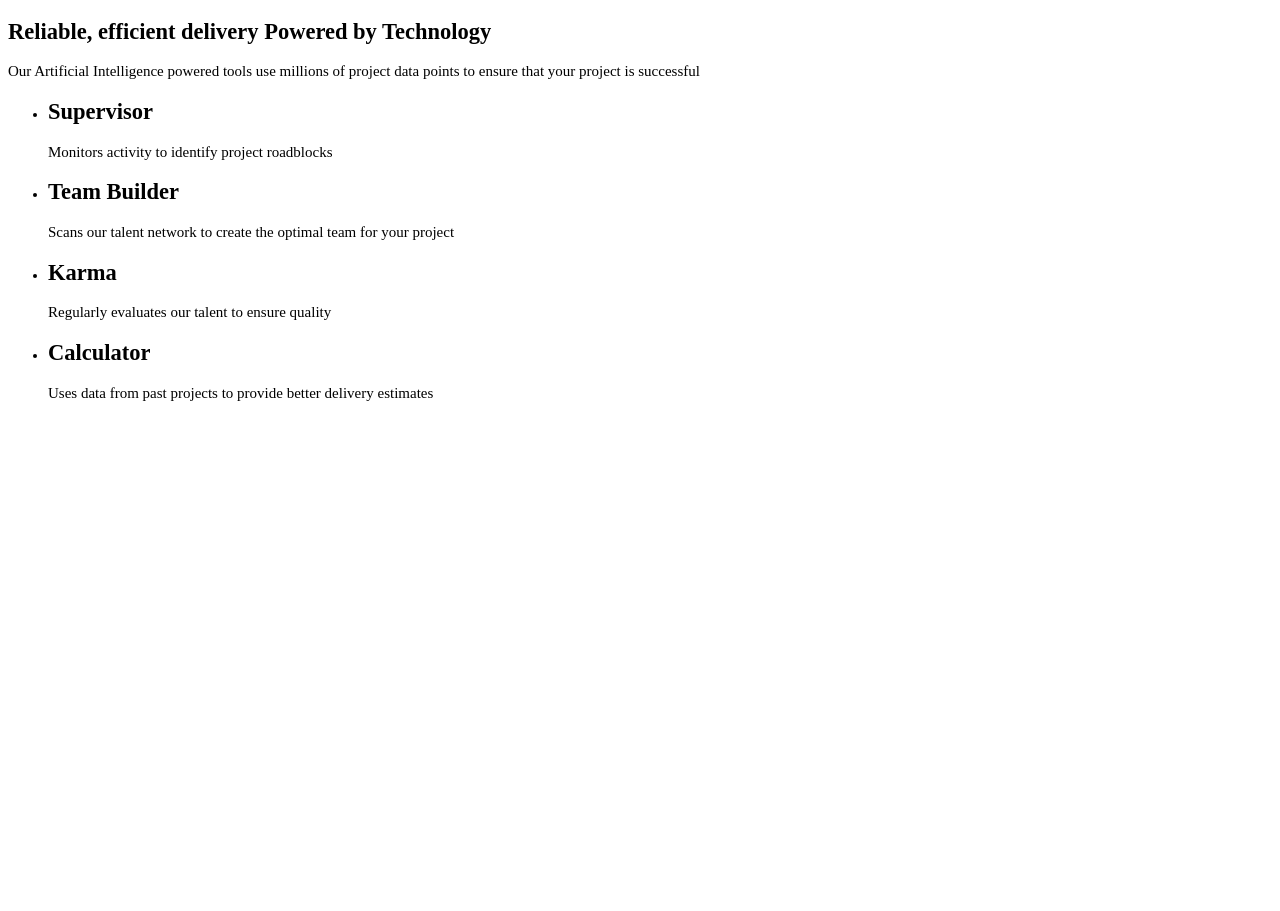
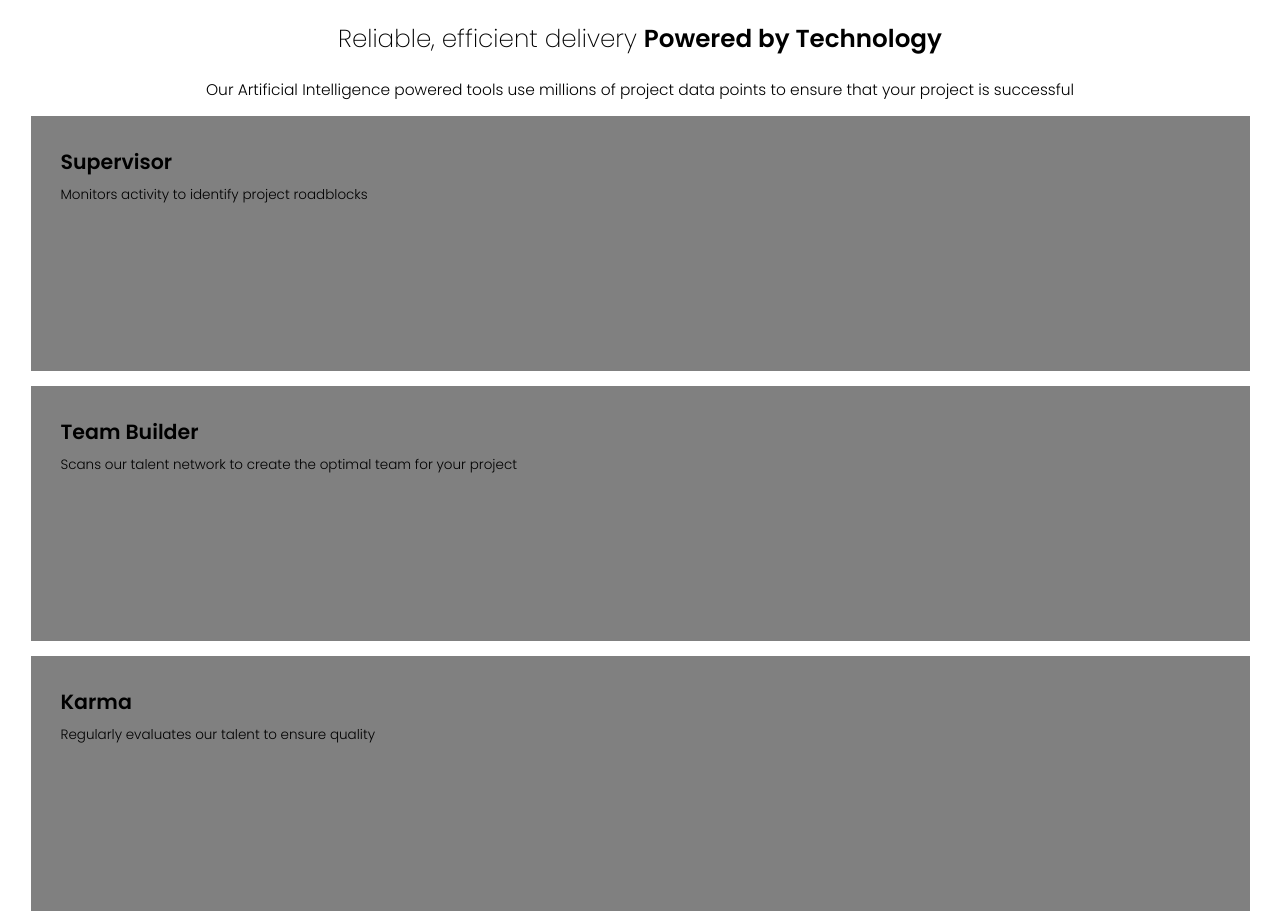
Before and after one commit to Danedey/practice-four-cards, a plain HTML site: page index.html in a window 1280 px wide. Shown: the top 911 px of the page. Before the commit the page ends 800 px from the top, so only its background shows below. Drawn offline with Linux system fonts and the light colour scheme.

Commit message:
Enhance card feature article styles with Poppins font and improved layout

```diff
--- a/styles/style.css
+++ b/styles/style.css
@@ -126,3 +126,62 @@ body{
 .attribution{
     display: none;
 }
+/* to do
+    --define font family for the section list
+    -- draw cubes for sections
+*/
+
+
+.card-feature-article{
+    padding: 0 1.5rem 0 1.5rem;
+}
+.card-feature-article header{
+    padding: 0 0.5rem 0 0.5rem;
+}
+.card-feature-article h1{
+    font-family: "Poppins", sans-serif;
+    font-weight: 200;
+    text-align: center;
+    font-size: 1.64rem;
+
+}
+
+.card-feature-article h1 strong{
+    font-weight: 600;
+}
+
+.card-feature-article header p{
+    font-family: "Poppins", sans-serif;
+    font-weight: 300;
+    text-align: center;
+    font-size: 1.03rem;
+}
+
+.card-feature-article ul{
+    list-style-type: none;
+    padding: 0;
+    display: flex;
+    flex-direction: column;
+    gap: 1rem;
+}
+
+.card-feature-article li h2{
+  font-family: "Poppins", sans-serif;
+  font-weight: 600;
+  font-size: 1.37rem;
+  margin: 0;
+}
+
+.card-feature-article li p{
+  font-family: "Poppins", sans-serif;
+  font-weight: 300;
+  font-size: 0.9rem;
+  margin:0.5rem 0 0 0;
+}
+
+.card-feature-article li{
+  width: auto;
+  height: 13rem;
+  background-color: gray;
+  padding: 2rem;
+}
```
